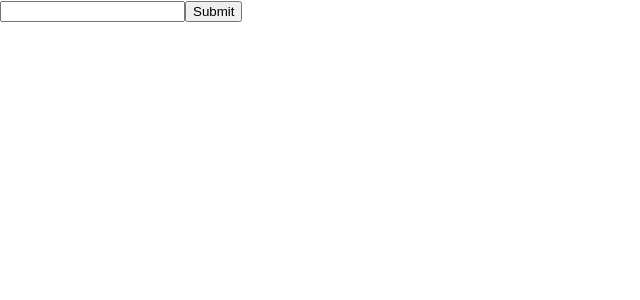
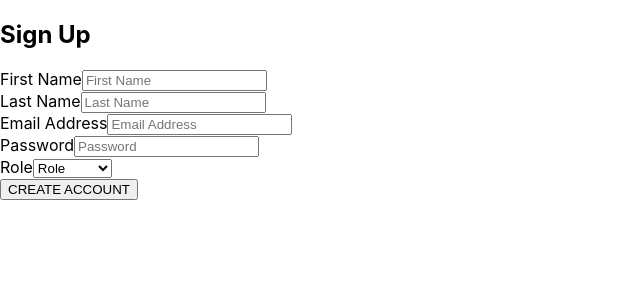
Before and after one commit to Bodzia04/Coursera-Advanced-React, a React (Create React App) app: page / in a window 1280 px wide. Shown: the top 300 px of the page, without its empty margins (0-640 px from the left). Built offline with nearby package versions, Linux system fonts and the light colour scheme.

Commit message:
Week 1 -> 1) Components -> 3) Forms in React -> 5) Exercise Create a registration form(мій код не правильно працює)

```diff
--- a/src/App.js
+++ b/src/App.js
@@ -2,28 +2,116 @@ import './App.css';
 import { useRef, useState } from 'react';
 
 function App() {
-  const [value, setValue] = useState('');
+  const [formData, setFormData] = useState({
+    firstName: '',
+    lastName: '',
+    email: '',
+    password: '',
+    role: ''
+  });
+  const [errorPassword, setErrorPassword] = useState(null);
 
-  const handleChange = (e) => {
-    setValue(e.target.value);
-    console.log(value);
-
+  function validatePassword(){
+    if(formData.password.length < 8){
+      setErrorPassword('Password should have at least 8 characters');
+      return false;
+    }else{
+      setErrorPassword(false)
+    }
   }
 
-  const handleSubmit = (e) => {
-    e.preventDefault()
-    console.log(value);
+function handleSubmit(e){
+  e.preventDefault();
+  if(formData.firstName || formData.lastName || formData.email || formData.role){
+    if(validatePassword){
+      alert('Submited')
+      return
+    }
   }
+  alert('No submited')
+}
+
+function handleChange(e){
+  const {name, value} = e.target;
+  setFormData(prevData => ({
+    ...prevData,
+    [name]: value
+  }));
+};
+
   return(
     <form onSubmit={handleSubmit}>
-      <input
-        value={value}
-        onChange={handleChange}
-        type='text'
-      />
-      <button type='submit'>Submit</button>
+      <h2>Sign Up</h2>
+      <div>
+        <label>
+          First Name
+          <input
+            name='firstName'
+            value={formData.name}
+            type='text'
+            onChange={handleChange}
+            placeholder='First Name'
+            required
+          />
+        </label>
+      </div>
+
+      <div>
+        <label>
+          Last Name
+          <input
+            name='lastName'
+            value={formData.lastName}
+            type='text'
+            onChange={handleChange}
+            placeholder='Last Name'
+            required
+          />
+        </label>
+      </div>
+
+      <div>
+        <label>
+          Email Address
+          <input
+            name='email'
+            value={formData.email}
+            type='email'
+            onChange={handleChange}
+            placeholder='Email Address'
+            required
+          />
+        </label>
+      </div>
+
+      <div>
+        <label>
+          Password
+          <input
+            name='password'
+            value={formData.password}
+            type='password'
+            onChange={handleChange}
+            onBlur={validatePassword}
+            placeholder='Password'
+            required
+          />
+          <span>{errorPassword}</span>
+        </label>
+      </div>
+
+      <div>
+        <label>Role</label>
+          <select name='role' value={formData.role} onChange={handleChange} required>
+            <option value=''>Role</option>
+            <option value='individual '>Individual </option>
+            <option value='business'>Business</option>
+          </select>
+      </div>
+      <button type='submit'>CREATE ACCOUNT</button>
     </form>
   )
 }
 
+
 export default App;
```
